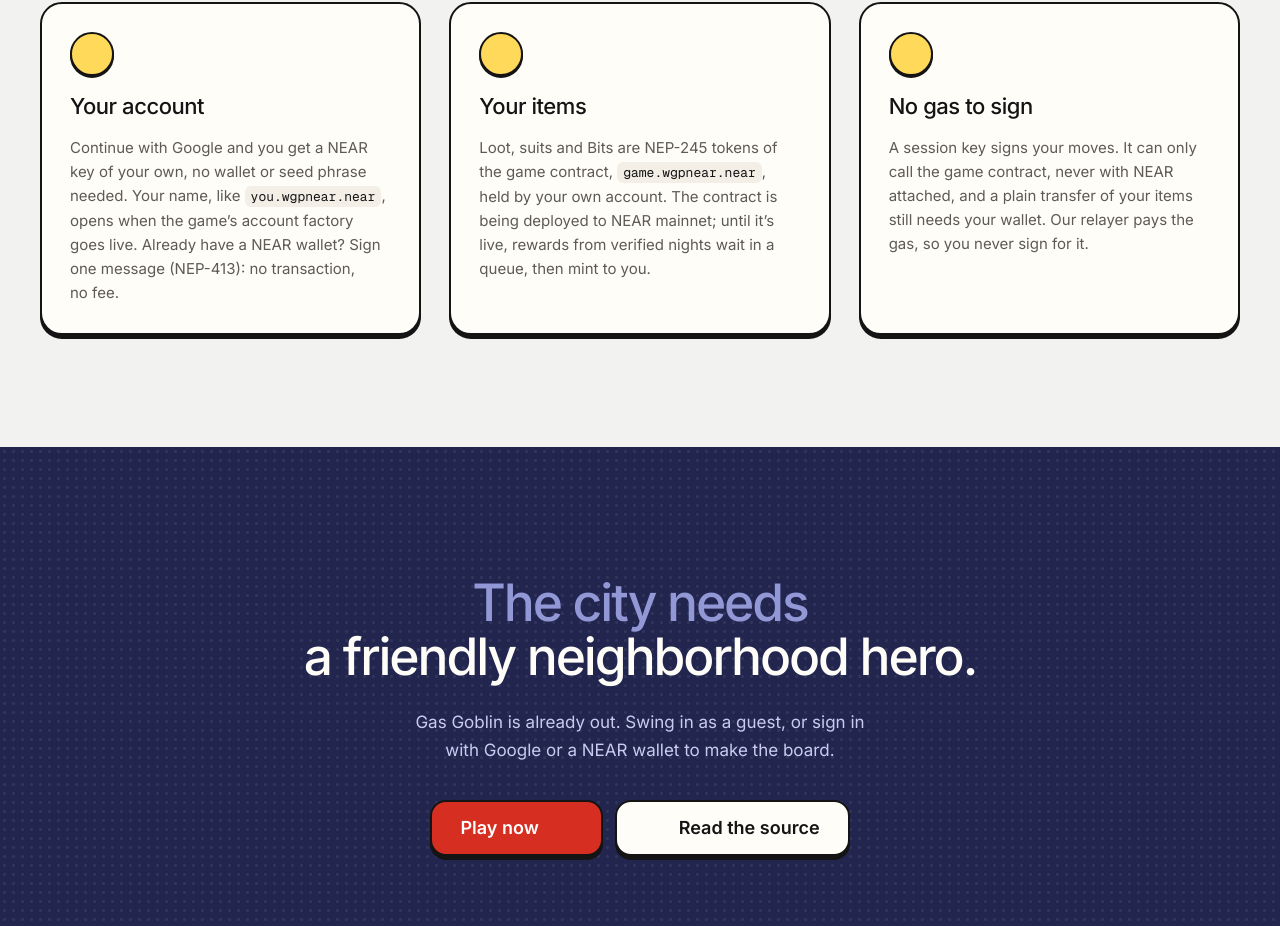
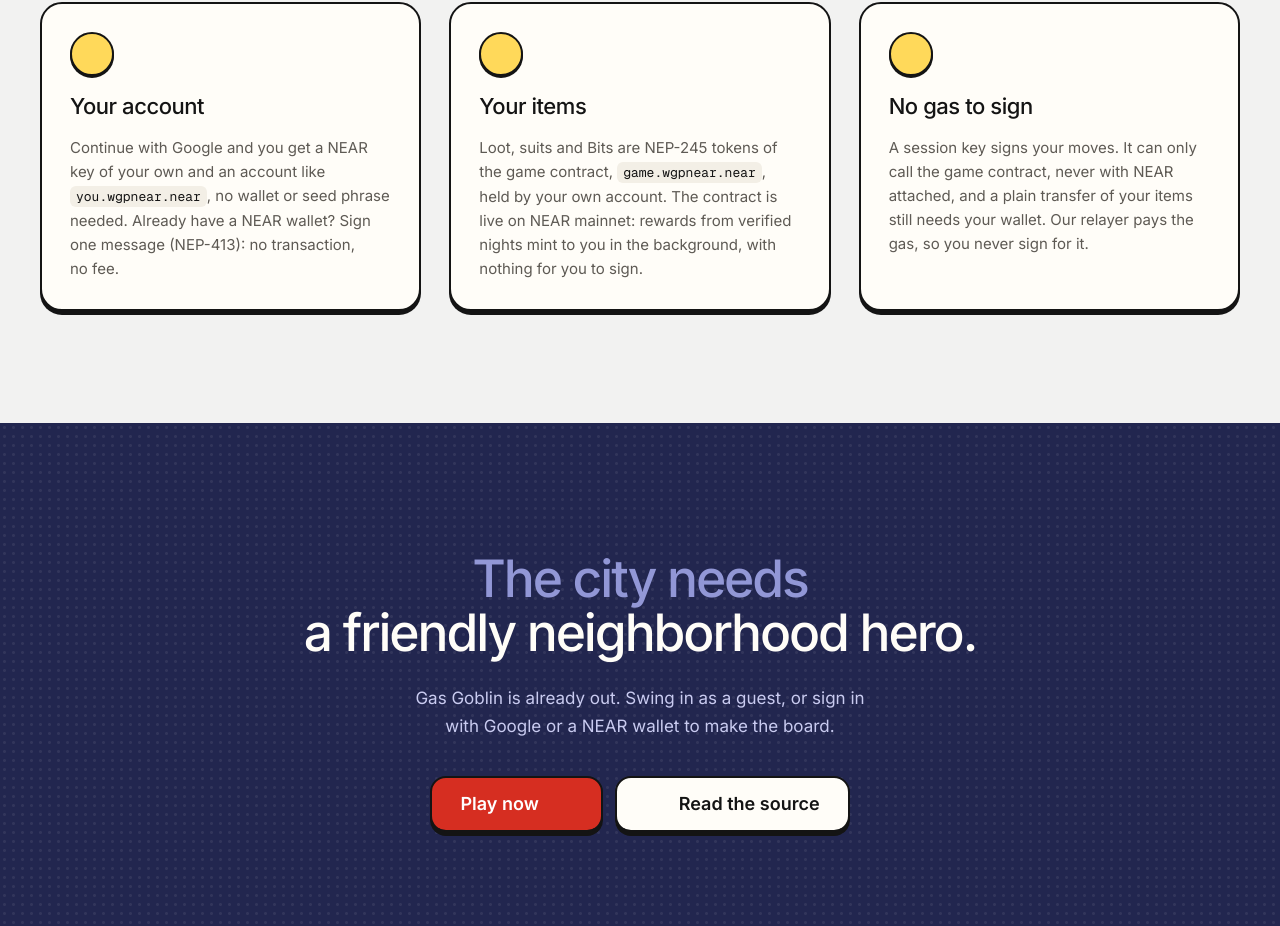
Before and after one commit to 71Labs/WithGreatPower, a Next.js app in the folder apps/wgp/: page / in a window 1280 px wide. Shown: the part 6031-6957 px from the top of the page. Built offline with nearby package versions, Linux system fonts and the light colour scheme; no server answers; some icons are missing; a web font is replaced by a local one.

Commit message:
docs: the game contract is live on mainnet
game.wgpnear.near is deployed, the Mempool Market is open on chain and the
factory creates players' named accounts. Drop the being-deployed status from
the README and the landing page's NEAR section.

```diff
--- a/apps/wgp/src/components/landing/near.tsx
+++ b/apps/wgp/src/components/landing/near.tsx
@@ -14,9 +14,9 @@ const jobs: { icon: ReactNode; title: string; body: ReactNode }[] = [
     title: "Your account",
     body: (
       <>
-        Continue with Google and you get a NEAR key of your own, no wallet or seed phrase needed. Your name, like{" "}
-        <Account>you.wgpnear.near</Account>, opens when the game’s account factory goes live. Already have a NEAR
-        wallet? Sign one message (NEP-413): no transaction, no fee.
+        Continue with Google and you get a NEAR key of your own and an account like{" "}
+        <Account>you.wgpnear.near</Account>, no wallet or seed phrase needed. Already have a NEAR wallet? Sign one
+        message (NEP-413): no transaction, no fee.
       </>
     ),
   },
@@ -26,8 +26,8 @@ const jobs: { icon: ReactNode; title: string; body: ReactNode }[] = [
     body: (
       <>
         Loot, suits and Bits are NEP-245 tokens of the game contract, <Account>game.wgpnear.near</Account>, held by your
-        own account. The contract is being deployed to NEAR mainnet; until it’s live, rewards from verified nights wait
-        in a queue, then mint to you.
+        own account. The contract is live on NEAR mainnet: rewards from verified nights mint to you in the background,
+        with nothing for you to sign.
       </>
     ),
   },
```
Also changed, not shown: 1 other file (tests, documents, lock files or other folders).
